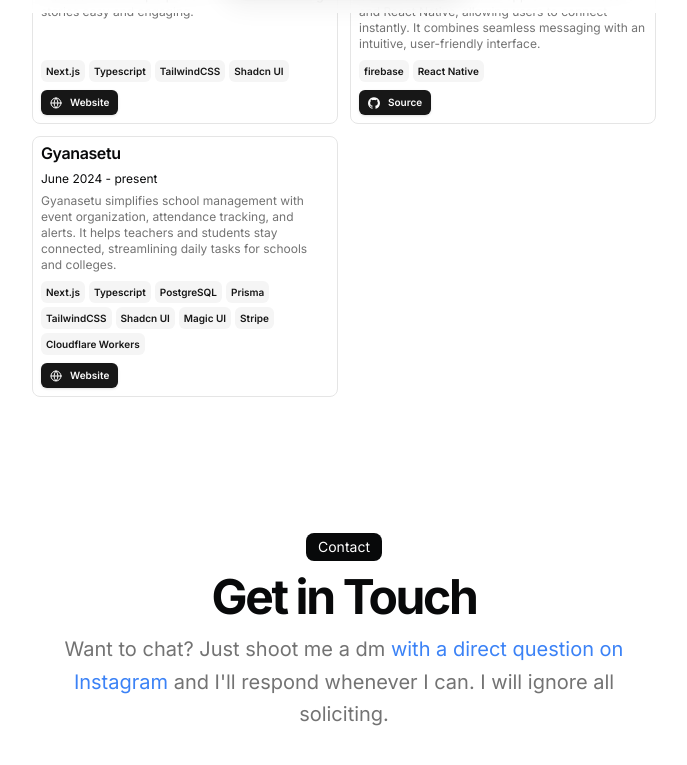
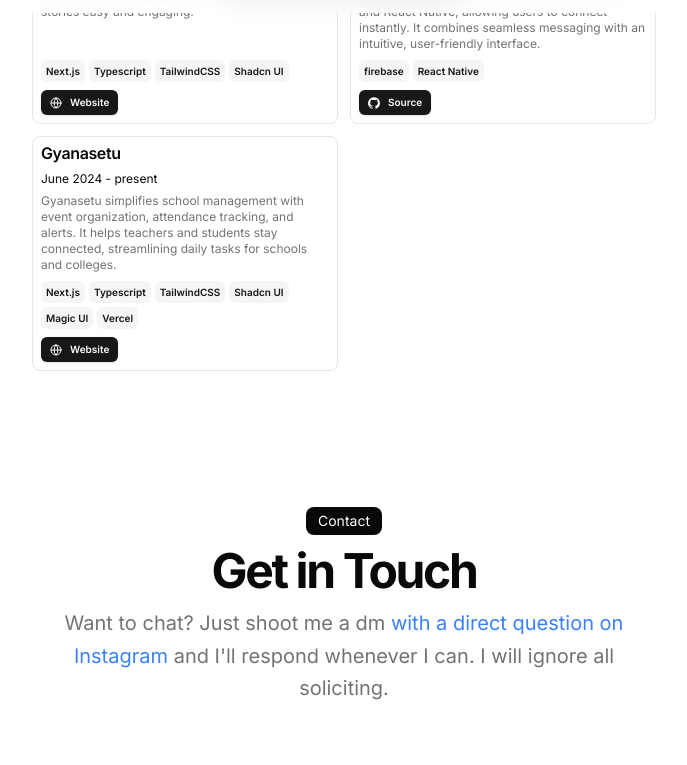
Before and after one commit to Madan-bhat/Madan-Bhat, a Next.js app: page / in a window 1280 px wide. Shown: the part 787-1552 px from the top of the page, without its empty margins (296-983 px from the left). Built offline with nearby package versions, Linux system fonts and the light colour scheme.

Commit message:
feat: new ui

```diff
--- a/src/data/resume.tsx
+++ b/src/data/resume.tsx
@@ -206,13 +206,10 @@ export const DATA = {
       technologies: [
         "Next.js",
         "Typescript",
-        "PostgreSQL",
-        "Prisma",
         "TailwindCSS",
         "Shadcn UI",
         "Magic UI",
-        "Stripe",
-        "Cloudflare Workers",
+        "Vercel",
       ],
       links: [
         {
```
